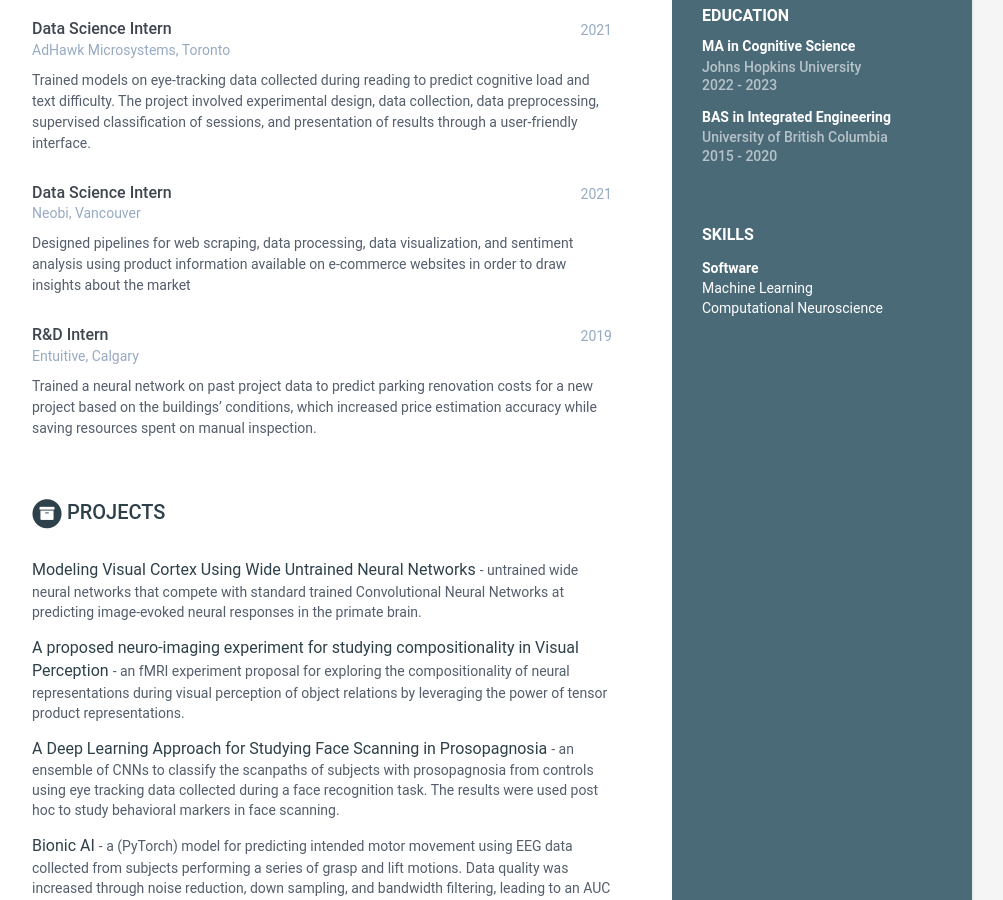
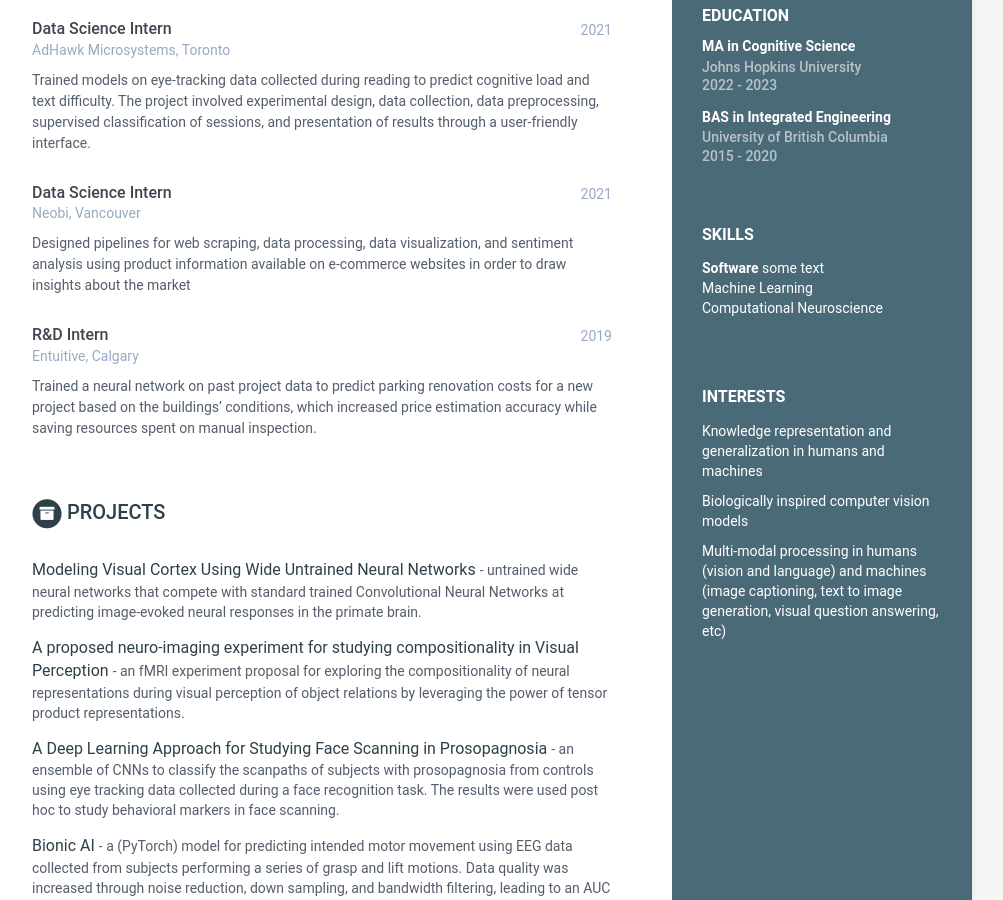
Before and after one commit to akazemian/resume, a Jekyll site: the page built from index.html, in a window 1280 px wide and 900 px high, scrolled down 443 px. Shown: the whole window, without its empty margins (168-1171 px from the left). Built offline with Jekyll 4.4.1, drawn with Linux system fonts in a browser that asks for light colours.

Commit message:
Update data.yml

```diff
--- a/_data/data.yml
+++ b/_data/data.yml
@@ -33,7 +33,7 @@ sidebar:
     skills:
       title: Skills
       info:
-        - item: "<b>Software</b>"
+        - item: "<b>Software</b> some text"
           link:
 
         - item: Machine Learning
@@ -42,7 +42,7 @@ sidebar:
         - item: Computational Neuroscience
           link:
 
-    interests: |
+    interests:
       title: Interests
       info:
         - item: Knowledge representation and generalization in humans and machines
```
